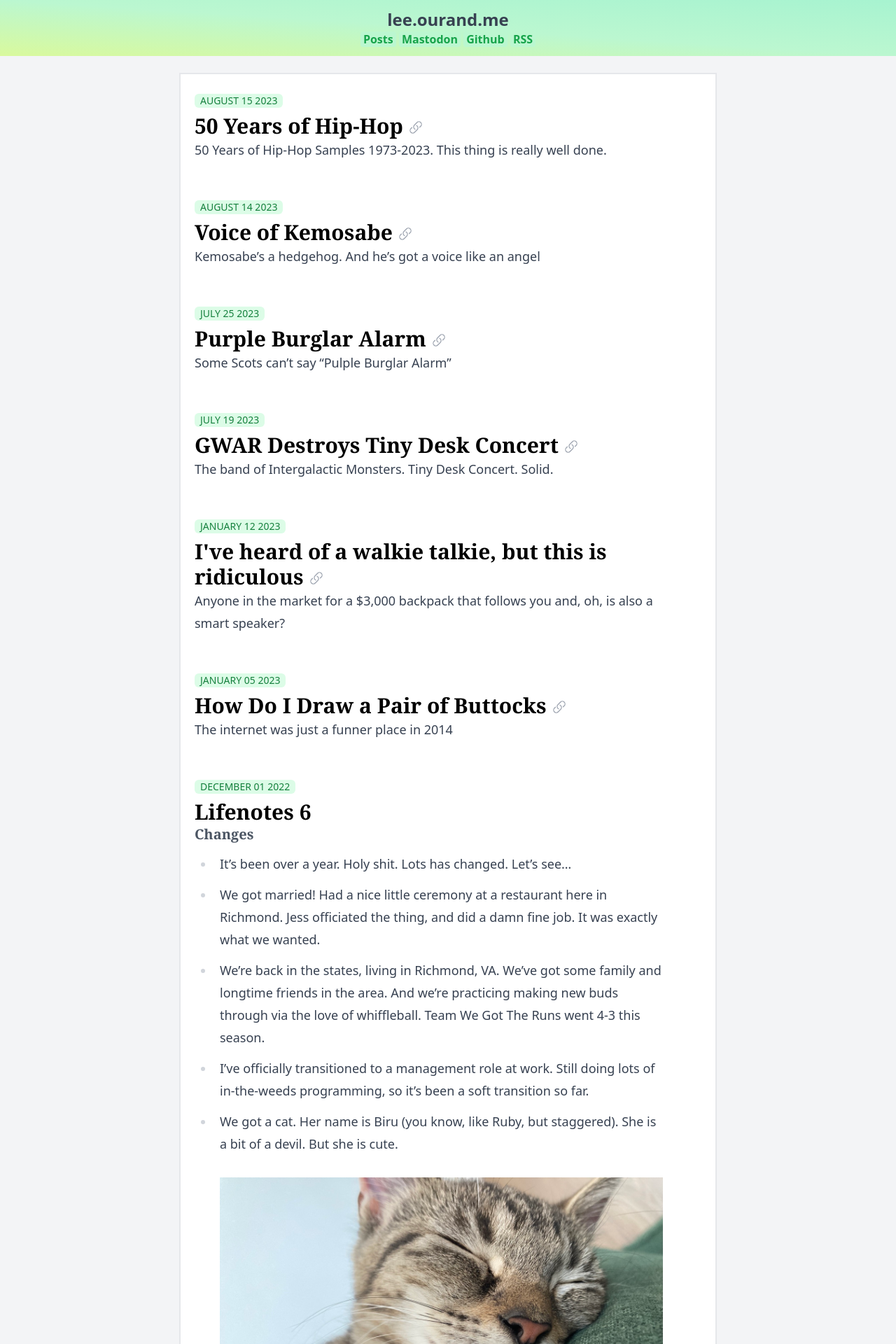
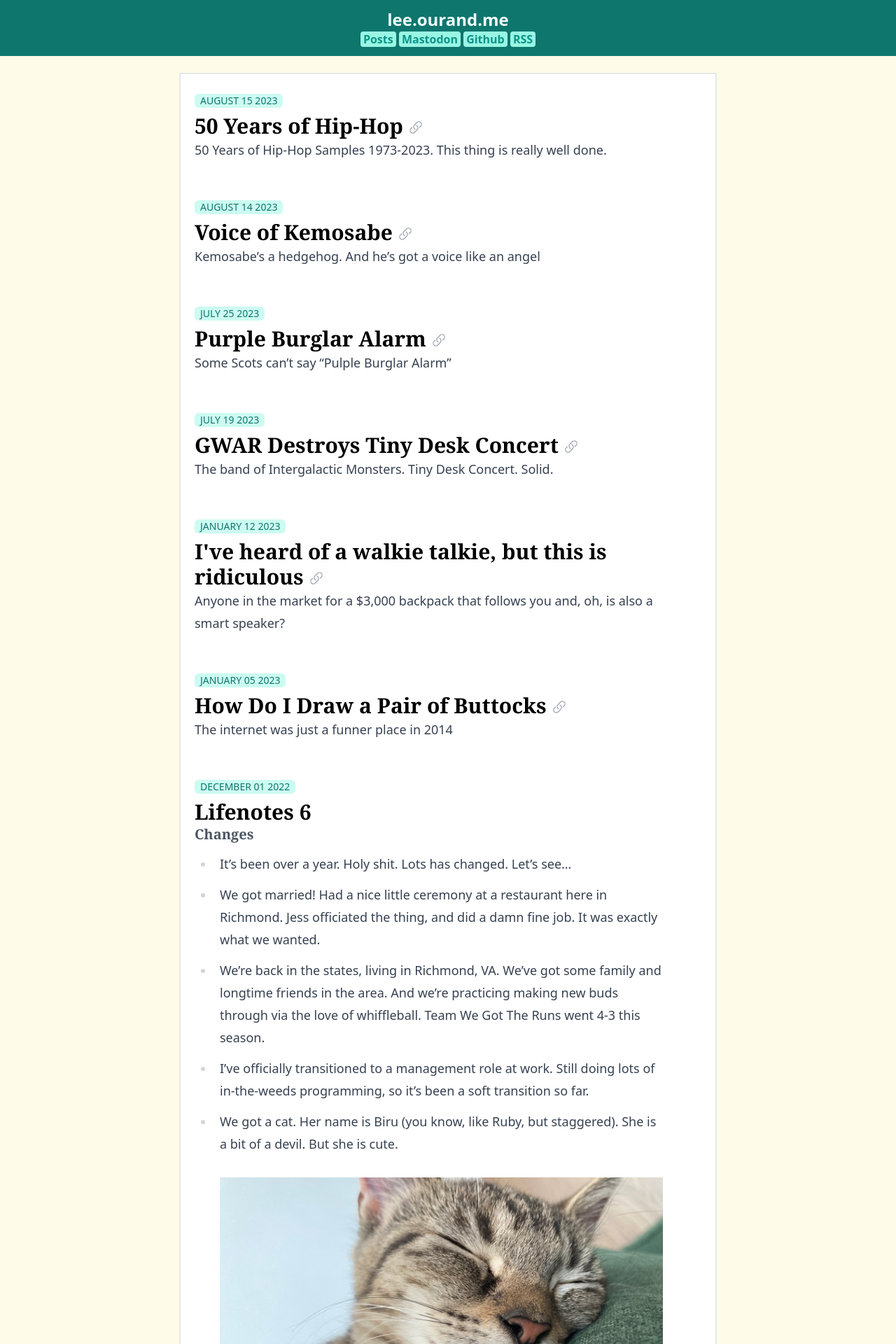
Before and after one commit to leeourand/leeourand.github.com, a Jekyll site: the page built from index.html, in a window 1280 px wide. Shown: the top 1920 px of the page at 70% size. Built offline with Jekyll 4.4.1, drawn with Linux system fonts in a browser that asks for light colours; nearby versions of some CDN libraries; a script that is not in the unit is left out; the list of posts is cut into pages by our own code.

Commit message:
Color tweaks

```diff
--- a/_layouts/base.html
+++ b/_layouts/base.html
@@ -10,16 +10,16 @@
     <link rel="alternate" type="application/atom+xml" title="leeourand.com" href="/feed.xml">
 
     <meta http-equiv='Content-Type' content='text/html; charset=utf-8' />
-    <meta name="theme-color" content="#4ade80">
+    <meta name="theme-color" content="#297F77">
   </head>
-  <body class="bg-gray-100 dark:bg-gray-900">
-    <header class="bg-gradient-to-tr via-green-200 dark:via-green-800 from-lime-200 dark:from-lime-700 to-emerald-200 dark:to-emerald-700 px-5 py-3 font-sans text-gray-700 dark:text-gray-200 text-center">
+  <body class="bg-yellow-50 dark:bg-gray-900">
+    <header class="bg-teal-700 px-5 py-3 font-sans text-teal-50 dark:text-gray-200 text-center">
       <h1 class="text-2xl font-extrabold"><a href="/">lee.ourand.me</a></h1>
       <nav class="font-semibold">
-        <a class="bg-green-200 px-1 py rounded text-green-600" href="/">Posts</a>
-        <a class="bg-green-200 px-1 py rounded text-green-600" rel="me" href="https://ruby.social/@leeourand">Mastodon</a>
-        <a class="bg-green-200 px-1 py rounded text-green-600" href="https://github.com/leeourand">Github</a>
-        <a class="bg-green-200 px-1 py rounded text-green-600" href="/feed.xml">RSS</a>
+        <a class="bg-teal-200 px-1 py rounded text-teal-600" href="/">Posts</a>
+        <a class="bg-teal-200 px-1 py rounded text-teal-600" rel="me" href="https://ruby.social/@leeourand">Mastodon</a>
+        <a class="bg-teal-200 px-1 py rounded text-teal-600" href="https://github.com/leeourand">Github</a>
+        <a class="bg-teal-200 px-1 py rounded text-teal-600" href="/feed.xml">RSS</a>
       </nav>
     </header>
     <div class="container max-w-3xl sm:mx-auto sm:my-6">
--- a/index.html
+++ b/index.html
@@ -5,11 +5,11 @@ title: Posts
 
 {% for post in paginator.posts %}
   <section class="mb-12">
-    <time class="bg-green-100 dark:bg-green-700 py px-2 rounded-md inline-block my-2 text-sm uppercase dark:text-green-300 text-green-700">{{ post.date | date: "%B %d %Y" }}</time>
+    <time class="bg-teal-100 dark:bg-teal-700 py px-2 rounded-md inline-block my-2 text-sm uppercase dark:text-teal-300 text-teal-700">{{ post.date | date: "%B %d %Y" }}</time>
     {% if post.link %}
       <h2 class="text-3xl font-bold font-serif dark:text-gray-100">
         <a class="hover:text-gray-500 dark:hover:text-gray-300" href="{{ post.link }}">{{ post.title }} </a>
-        <a class="text-xs uppercase text-gray-400 hover:text-green-500 dark:text-gray-500" href="{{ post.url }}">
+        <a class="text-xs uppercase text-gray-400 hover:text-teal-500 dark:text-gray-500" href="{{ post.url }}">
           <svg xmlns="http://www.w3.org/2000/svg" fill="none" viewBox="0 0 24 24" stroke-width="1.5" stroke="currentColor" class="inline-block -mt-3 w-5 h-5">
             <path stroke-linecap="round" stroke-linejoin="round" d="M13.19 8.688a4.5 4.5 0 011.242 7.244l-4.5 4.5a4.5 4.5 0 01-6.364-6.364l1.757-1.757m13.35-.622l1.757-1.757a4.5 4.5 0 00-6.364-6.364l-4.5 4.5a4.5 4.5 0 001.242 7.244" />
           </svg>
```
